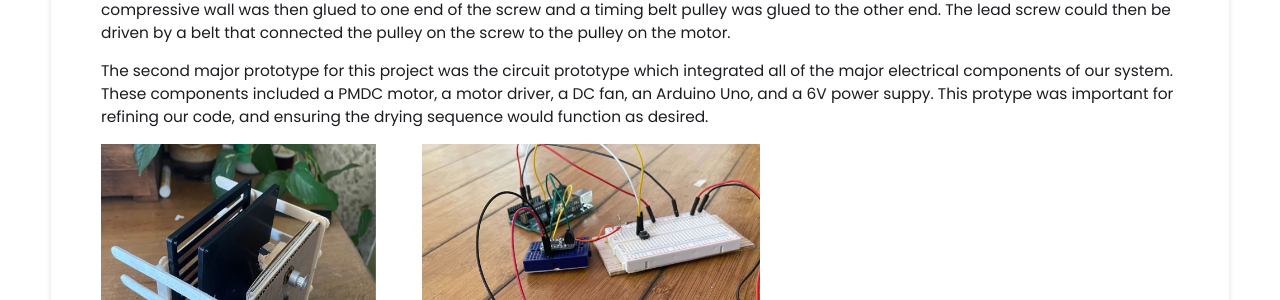
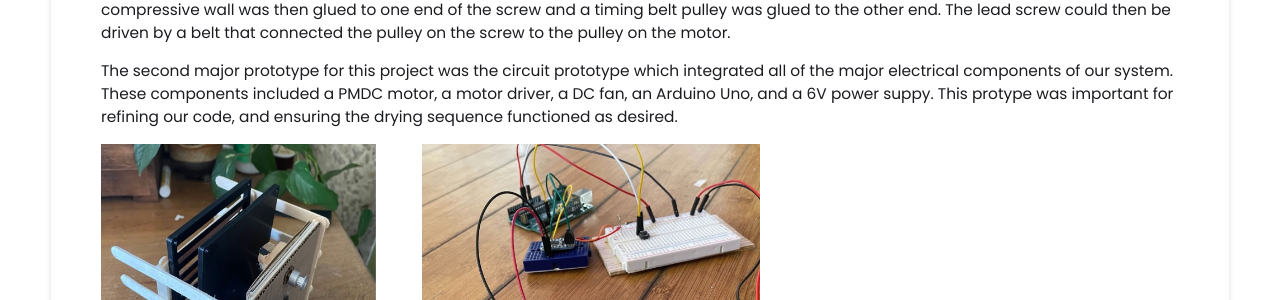
Before and after one commit to klee-eng/klee-eng.github.io, a Jekyll site: the page built from _projects/Sponge Cleaner/index.md, in a window 1280 px wide. Shown: the part 1341-1641 px from the top of the page. Built offline with Jekyll 4.4.1, drawn with Linux system fonts in a browser that asks for light colours.

Commit message:
Update index.md

```diff
--- a/_projects/Sponge Cleaner/index.md
+++ b/_projects/Sponge Cleaner/index.md
@@ -26,7 +26,7 @@ Isometric view of final CAD assembly
 ## Prototypes
 Major breakthroughs in the project were made following the creation of the leadscrew prototype and the circuit prototype. Due to budget constraints, rather than buying a lead screw, a custom lead screw was created using a modified screw and a skateboard bearing. The compressive wall was then glued to one end of the screw and a timing belt pulley was glued to the other end. The lead screw could then be driven by a belt that connected the pulley on the screw to the pulley on the motor.
 
-The second major prototype for this project was the circuit prototype which integrated all of the major electrical components of our system. These components included a PMDC motor, a motor driver, a DC fan, an Arduino Uno, and a 6V power suppy. This protype was important for refining our code, and ensuring the drying sequence would function as desired.
+The second major prototype for this project was the circuit prototype which integrated all of the major electrical components of our system. These components included a PMDC motor, a motor driver, a DC fan, an Arduino Uno, and a 6V power suppy. This protype was important for refining our code, and ensuring the drying sequence functioned as desired.
 
 <div style="display: flex; gap: 10px;">
   <img src="/images-final/JuniorDesignPrototypes.jpg" height="300" alt="Hub1">
```
